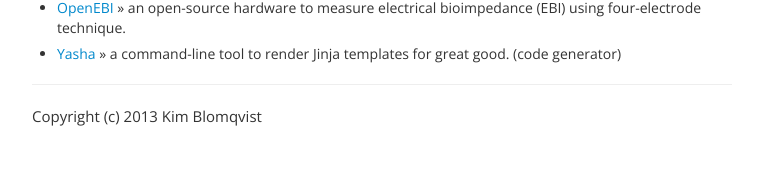
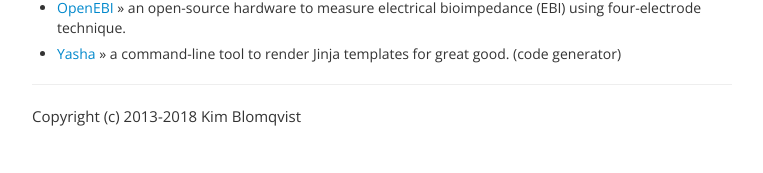
Before and after one commit to kblomqvist/kblomqvist.github.com, a Jekyll site: the page built from index.html, in a window 1280 px wide. Shown: the part 1038-1211 px from the top of the page, without its empty margins (258-1021 px from the left). Built offline with Jekyll 4.4.1, drawn with Linux system fonts in a browser that asks for light colours; the list of posts is cut into pages by our own code; comment, search, counter and statistics services are not loaded.

Commit message:
Update copyright year

```diff
--- a/_layouts/base.html
+++ b/_layouts/base.html
@@ -32,7 +32,7 @@
 
 	<div>{{ content }}</div>
 
-	<hr /><div class="footer"><p>Copyright (c) 2013 Kim Blomqvist</p></div>
+	<hr /><div class="footer"><p>Copyright (c) 2013-2018 Kim Blomqvist</p></div>
 
 </div> <!-- /container -->
 
```
